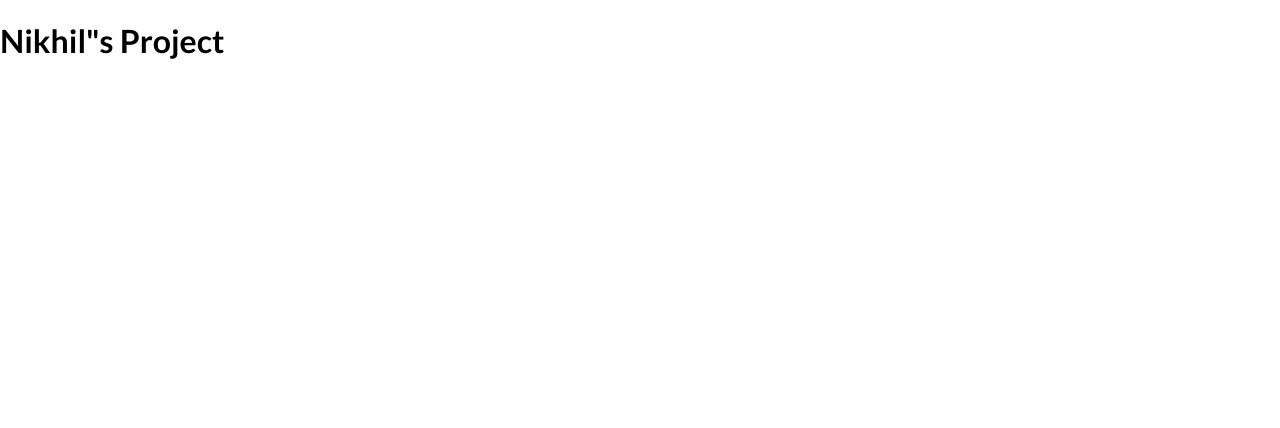
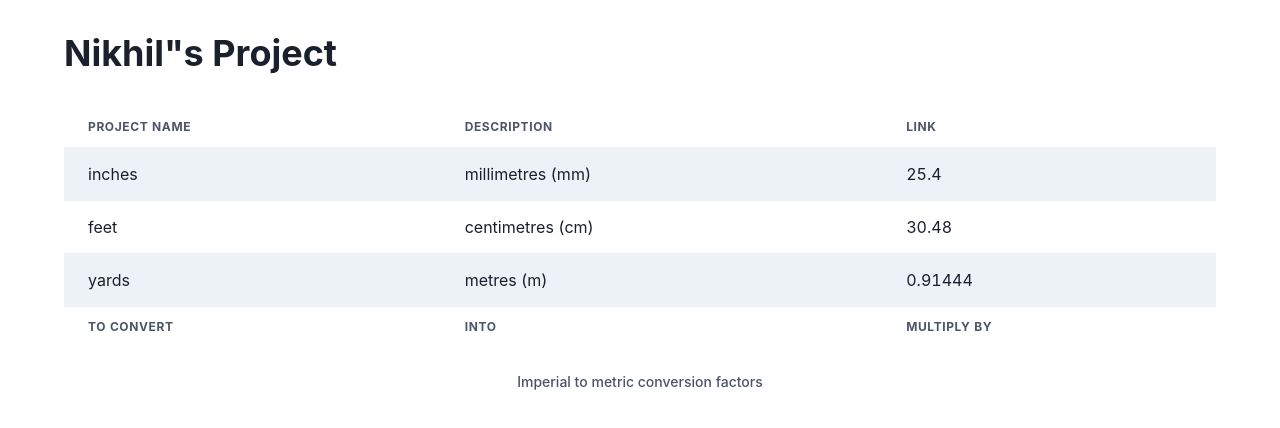
Before and after one commit to nikhil00shinde/portfolio, a Next.js app: page /project in a window 1280 px wide. Shown: the top 428 px of the page. Built offline with nearby package versions, Linux system fonts and the light colour scheme.

Commit message:
project under progress

```diff
--- a/pages/_app.js
+++ b/pages/_app.js
@@ -1,8 +1,13 @@
 import '../styles/globals.css'
+import { ChakraProvider } from '@chakra-ui/react'
 
 function MyApp({ Component, pageProps }) {
-  console.log("🚀 ~ file: _app.js ~ line 4 ~ MyApp ~ Component", Component)
-  return <Component {...pageProps} />
+
+  return (
+    <ChakraProvider>
+      <Component {...pageProps} />
+    </ChakraProvider>
+  )
 }
 
 export default MyApp
--- a/pages/project/index.js
+++ b/pages/project/index.js
@@ -1,8 +1,66 @@
 import React from "react";
-
+import {
+  Table,
+  Thead,
+  Tbody,
+  Tfoot,
+  Tr,
+  Th,
+  Td,
+  TableCaption,
+  TableContainer,
+} from '@chakra-ui/react';
+import Head from 'next/head';
+import { Heading } from '@chakra-ui/react';
+import classes from "../../styles/project.module.css";
 function index(){
   return (
-    <h1>Nikhil&quot;s Project</h1>
+    <>
+    <Head>
+      <title>Nikhil&quot;s Project</title>
+    </Head>
+    <div className={classes.projectContainer}>
+    <Heading>Nikhil&quot;s Project</Heading>
+    <div className={classes.tableContainer}>
+      <TableContainer>
+        <Table variant='striped' colorScheme='gray'>
+              <TableCaption>Imperial to metric conversion factors</TableCaption>
+              <Thead>
+                <Tr>
+                  <Th>Project Name</Th>
+                  <Th>Description</Th>
+                  <Th>Link</Th>
+                </Tr>
+              </Thead>
+              <Tbody>
+                <Tr>
+                  <Td>inches</Td>
+                  <Td>millimetres (mm)</Td>
+                  <Td>25.4</Td>
+                </Tr>
+                <Tr>
+                  <Td>feet</Td>
+                  <Td>centimetres (cm)</Td>
+                  <Td>30.48</Td>
+                </Tr>
+                <Tr>
+                  <Td>yards</Td>
+                  <Td>metres (m)</Td>
+                  <Td>0.91444</Td>
+                </Tr>
+              </Tbody>
+              <Tfoot>
+                <Tr>
+                  <Th>To convert</Th>
+                  <Th>into</Th>
+                  <Th>multiply by</Th>
+                </Tr>
+              </Tfoot>
+          </Table>
+      </TableContainer>
+      </div>
+    </div>
+</>
   )
 }
 
--- a/styles/HomeSection.module.css
+++ b/styles/HomeSection.module.css
@@ -15,6 +15,7 @@
     position: absolute;
     margin: 0;
    transition: color .75s,opacity 2s;
+   font-weight: 600;
 }
 .section:hover{
   border: 1px solid #666;
@@ -29,7 +30,7 @@
   overflow: hidden;
   pointer-events: none;
   opacity: 0;
-  transition: opacity .75s;
+  transition: opacity 1s ease;
 
 }
 
--- a/styles/project.module.css
+++ b/styles/project.module.css
@@ -0,0 +1,7 @@
+.projectContainer{
+  padding: 2rem 4rem 4rem 4rem;
+}
+
+.tableContainer{
+  margin-top: 2rem;
+}
```
Also changed, not shown: pages/HomeSection.js (+8 -4 lines).
